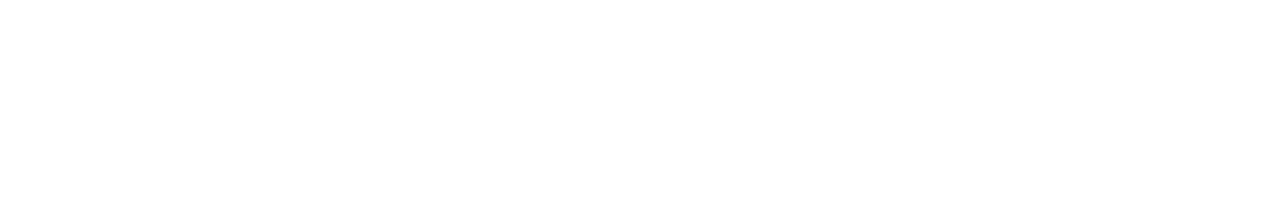
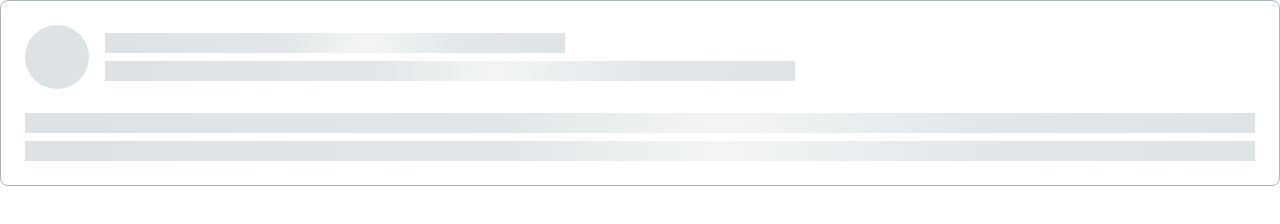
Before and after one commit to js-tasks-ru/htmlcss-20210513_kosmos, a website: page 04-lection2/02-skeleton/index.html in a window 1280 px wide. Drawn offline with Linux system fonts and the light colour scheme.

Commit message:
add solution for skeleton

```diff
--- a/04-lection2/02-skeleton/index.html
+++ b/04-lection2/02-skeleton/index.html
@@ -1,11 +1,31 @@
 <!DOCTYPE html>
 <!-- Страница со скелетоном -->
 <html lang="ru">
-    <head>
-        <link rel="stylesheet" href="../../assets/css/main.css">
-        <link rel="stylesheet" href="./skeleton.css">
-    </head>
-    <body>
+  <head>
+    <link rel="stylesheet" href="../../assets/css/main.css" />
+    <link rel="stylesheet" href="./skeleton.css" />
+  </head>
+  <body>
+    <div class="skeleton">
+      <div class="skeleton__circle"></div>
 
-    </body>
+      <div class="skeleton__short-block">
+        <div class="skeleton__gradient-line skeleton__gradient-line--w40">
+          &nbsp;
+        </div>
+        <div class="skeleton__gradient-line skeleton__gradient-line--w60">
+          &nbsp;
+        </div>
+      </div>
+
+      <div class="skeleton__long-block">
+        <div class="skeleton__gradient-line skeleton__gradient-line--w100">
+          &nbsp;
+        </div>
+        <div class="skeleton__gradient-line skeleton__gradient-line--w100">
+          &nbsp;
+        </div>
+      </div>
+    </div>
+  </body>
 </html>
--- a/04-lection2/02-skeleton/skeleton.css
+++ b/04-lection2/02-skeleton/skeleton.css
@@ -0,0 +1,56 @@
+.skeleton {
+  width: 100%;
+  display: flex;
+  border: 1px solid var(--grey-3);
+  border-radius: 8px;
+  padding: 24px;
+  flex-wrap: wrap;
+  align-items: center;
+}
+
+.skeleton__circle {
+  width: 64px;
+  height: 64px;
+  border-radius: 100%;
+  background-color: var(--grey-2);
+  margin-right: 16px;
+}
+
+.skeleton__short-block,
+.skeleton__long-block {
+  flex-grow: 1;
+}
+
+.skeleton__long-block {
+  width: 100%;
+  margin-top: 24px;
+}
+
+.skeleton__gradient-line {
+  background-image: linear-gradient(
+    92.51deg,
+    #dde2e5 6.44%,
+    #e2e6e8 38.47%,
+    #f3f5f5 56.48%,
+    #e3e7ea 77.5%,
+    #dde2e5 102.52%
+  );
+  height: 20px;
+  margin-bottom: 8px;
+}
+
+.skeleton__gradient-line--w40 {
+  width: 40%;
+}
+
+.skeleton__gradient-line--w60 {
+  width: 60%;
+}
+
+.skeleton__gradient-line--w100 {
+  width: 100%;
+}
+
+.skeleton__gradient-line:last-child {
+  margin-bottom: 0;
+}
```
